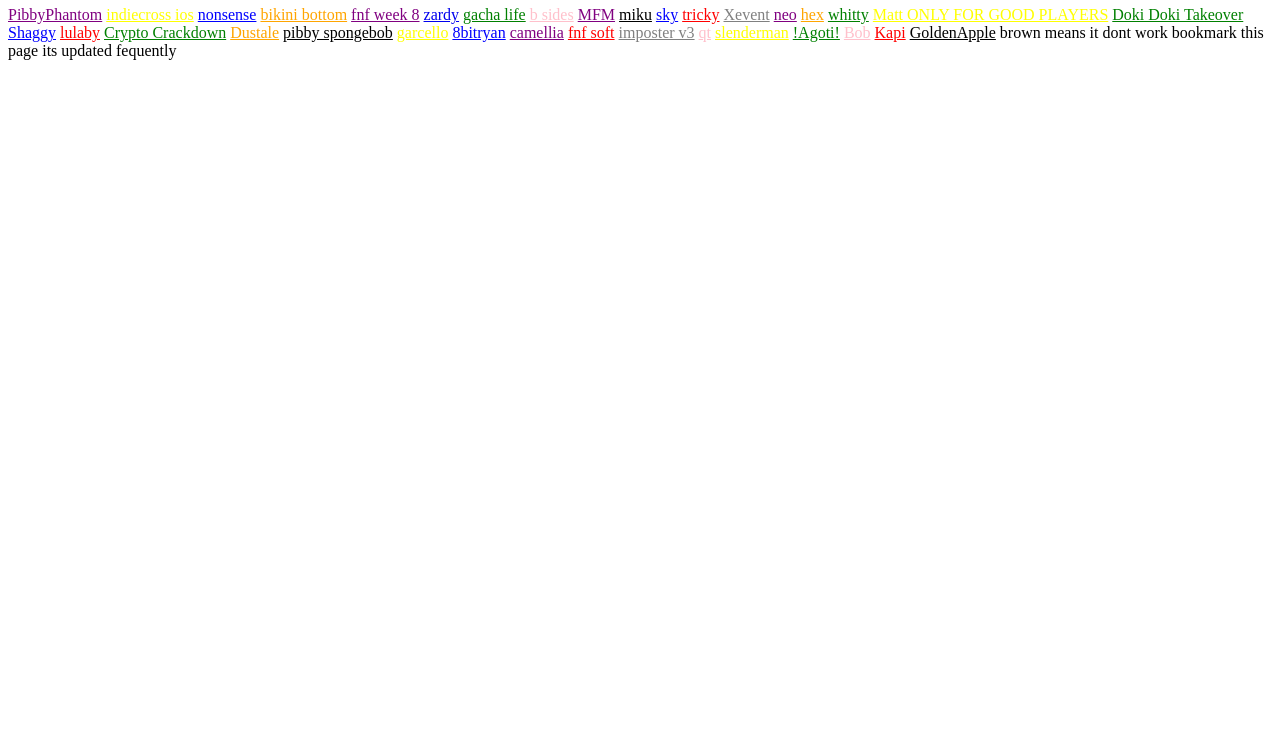
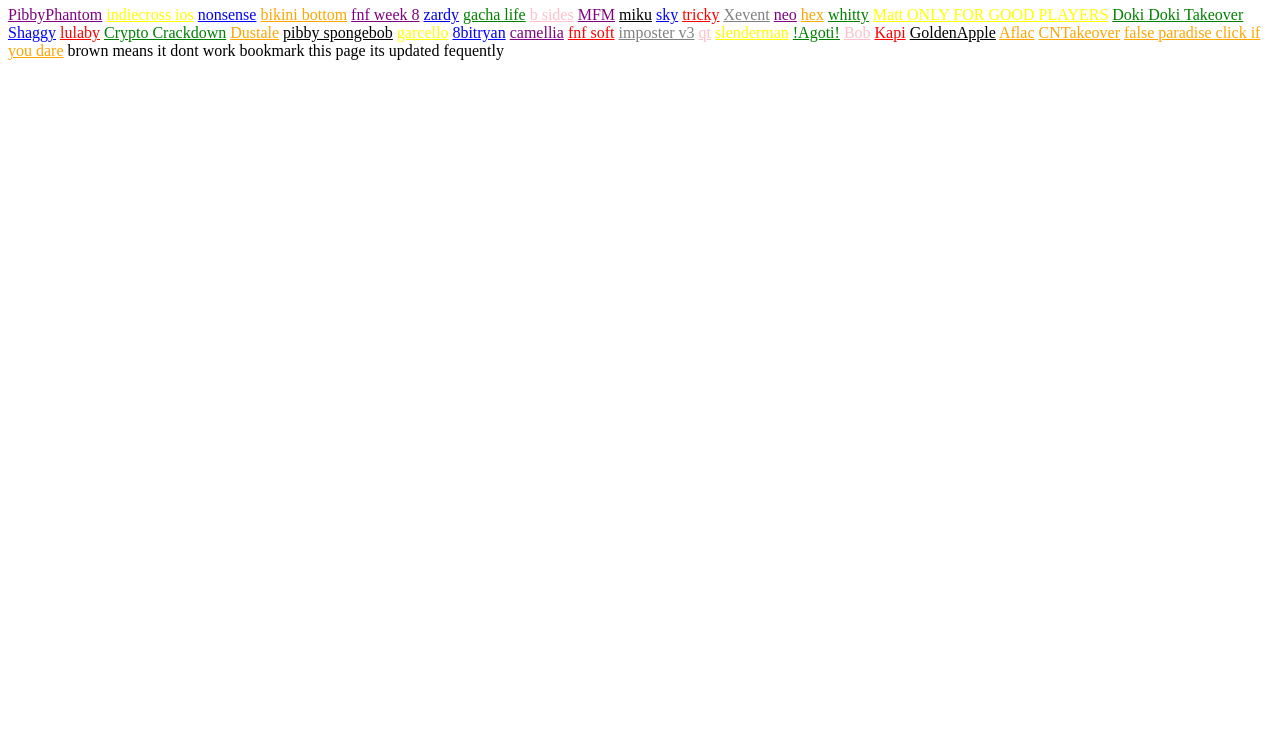
Before and after one commit to ChickenNuggets-is-cool/ChickenNuggets-is-cool, a plain HTML site: page index.html in a window 1280 px wide. Shown: the part 60-800 px from the top of the page. Drawn offline with Linux system fonts and the light colour scheme.

Commit message:
Update index.html

```diff
--- a/index.html
+++ b/index.html
@@ -41,6 +41,9 @@ body
 <a href="https://chickennuggets-is-cool.github.io/fnf-bob/" target="_blank" style="color: pink">Bob</a>
 <a href="https://chickennuggets-is-cool.github.io/VS-Kapi-Web/" target="_blank" style="color: red">Kapi</a>
 <a href="https://chickennuggets-is-cool.github.io/Goldenapple/" target="_blank" style="color: black">GoldenApple</a>
+<a href="https://chickennuggets-is-cool.github.io/FNFvsAflacHTML-/" target="_blank" style="color: orange">Aflac</a>
+<a href="https://chickennuggets-is-cool.github.io/CNTakeover-html/" target="_blank" style="color: orange">CNTakeover</a>
+<a href="https://chickennuggets-is-cool.github.io/FalseParadise/" target="_blank" style="color: orange">false paradise click if you dare</a>
 <a href="" target="_blank" style="color: orange"></a>
 
 
```
